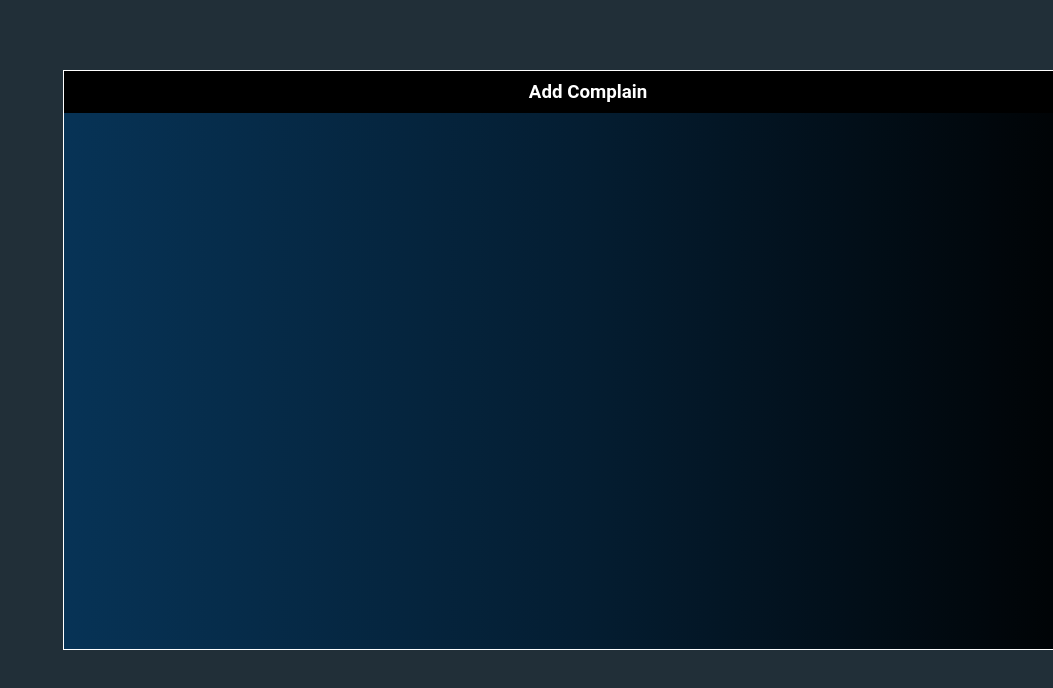
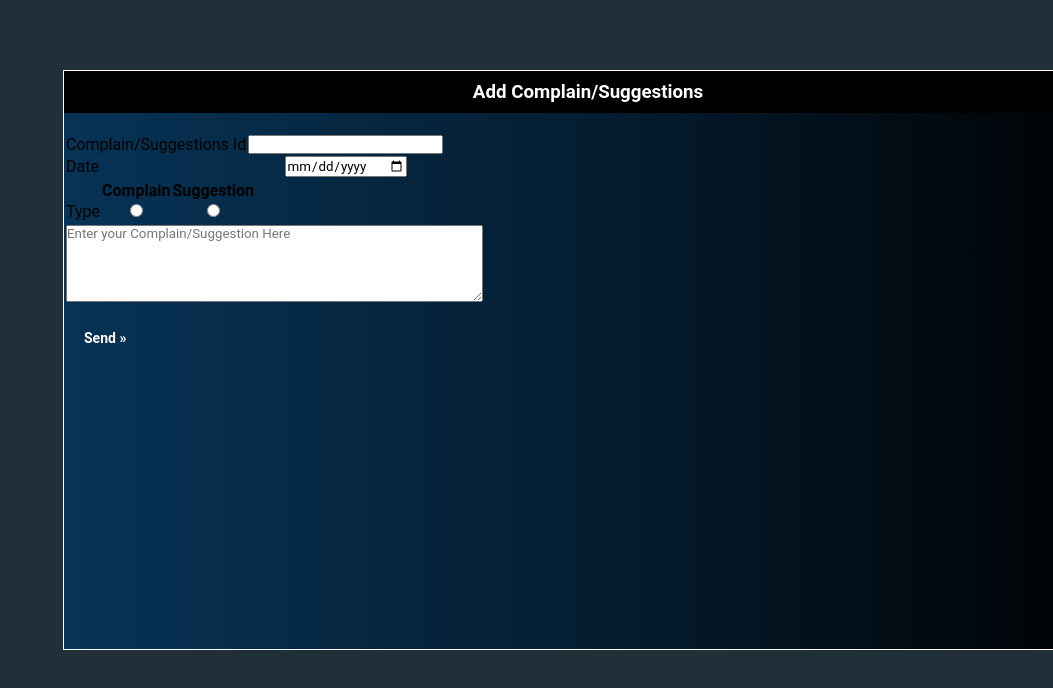
Before and after one commit to UCSC-Group-Project-2020/Human-Resource-Management-System, a plain HTML site: page AddComplain.html in a window 1280 px wide. Shown: the top 688 px of the page, without its empty margins (227-1280 px from the left). Drawn offline with Linux system fonts and the light colour scheme.

Commit message:
Update AddComplain.html

```diff
--- a/AddComplain.html
+++ b/AddComplain.html
@@ -4,14 +4,73 @@
     <meta charset="utf-8">
     <title>Human Resource Management System</title>
     <link rel="stylesheet" href="style/main.css">
+    <link rel="stylesheet" href="style/styleAddCom,Sug.css">
   </head>
-<div class="content">
-    <div class="heading"><h3>Add Complain </h3></div>
-
-    </div>
-</div>
   <body>
 
 
+<div class="content">
+  <div class="heading"><h3>Add Complain/Suggestions</h3>
+  </div>
+  <br>
+  <div class="main">
+      <table>
+          <tr>
+            <td>
+              <label class="label">Complain/Suggestions Id</label>
+            </td>
+            <th>
+              <input class="input" type="text" name="id">
+            </th>
+          </tr>
+          <tr>
+              <td>
+                  <label class="label">Date</label>
+              </td>
+              <th>
+                  <input class="input" type="date" name="to_date">
+              </th>
+            </tr>
+        </table>
+
+          <table>
+            <tr>
+                <td>
+                     <label class="Basic"><b></b></label>
+                </td>
+                <th>
+                     <label class="Basic"><b>Complain</b></label>
+                </th>
+                 <th>
+                     <label class="Basic"><b>Suggestion</b></label>
+                </th>
+             </tr>
+             <tr>
+              <td>
+                  <label class="label">Type</label>
+              </td>
+              <th>
+                  <input class="input" type="radio" name="Complain/Suggestions" value="1">
+              </th>
+              <th>
+                  <input class="input" type="radio" name="Complain/Suggestions" value="1">
+              </th>
+          </tr>
+          <table>
+            <tr>
+              <th>
+                <textarea rows = "5" cols = "50" name = "description" placeholder="Enter your Complain/Suggestion Here"></textarea>
+              </th>
+            </tr>
+          </table>
+          <table>
+            <tr>
+                <td></td>
+                <th>
+                    <a href="#" class="Show">Send &raquo;</a>
+                </th>
+              </tr>
+        </table>
+  </div>
 </body>
 </html>
```
